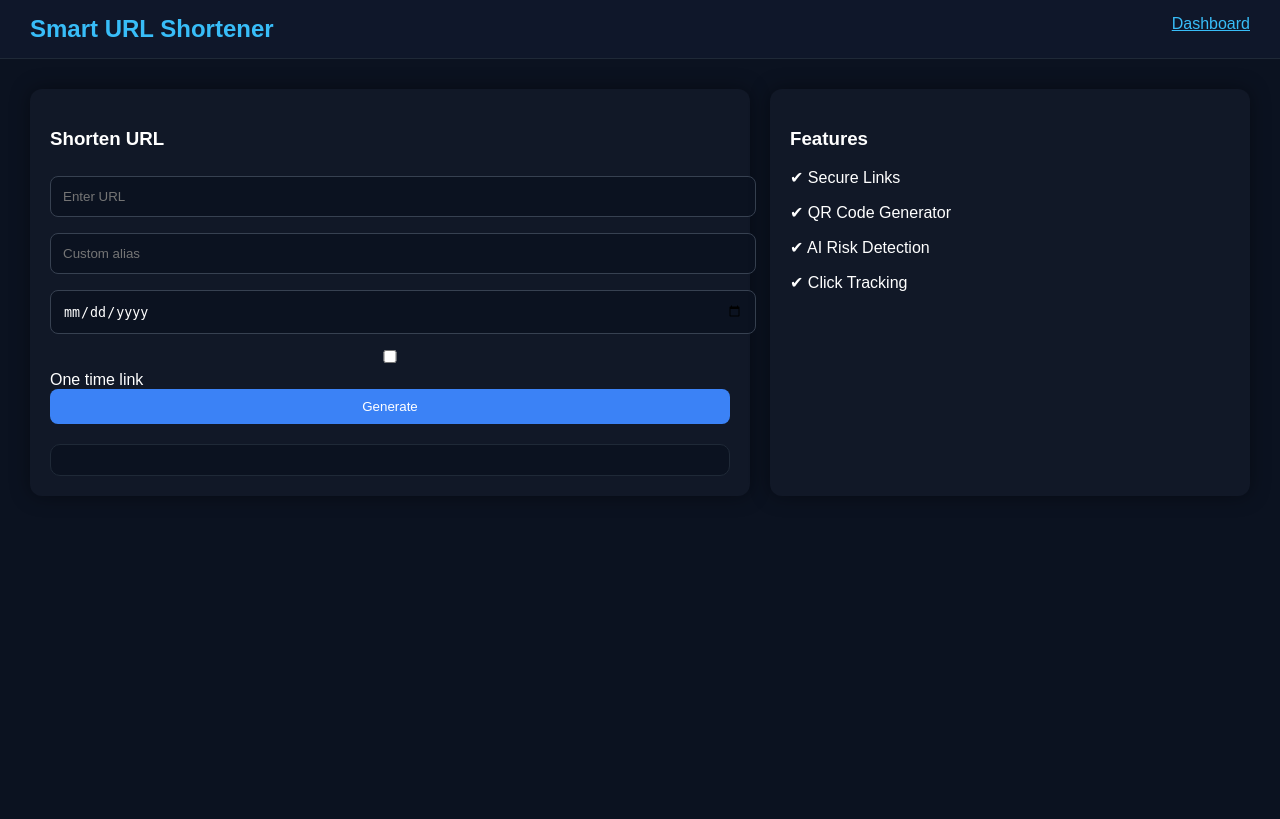
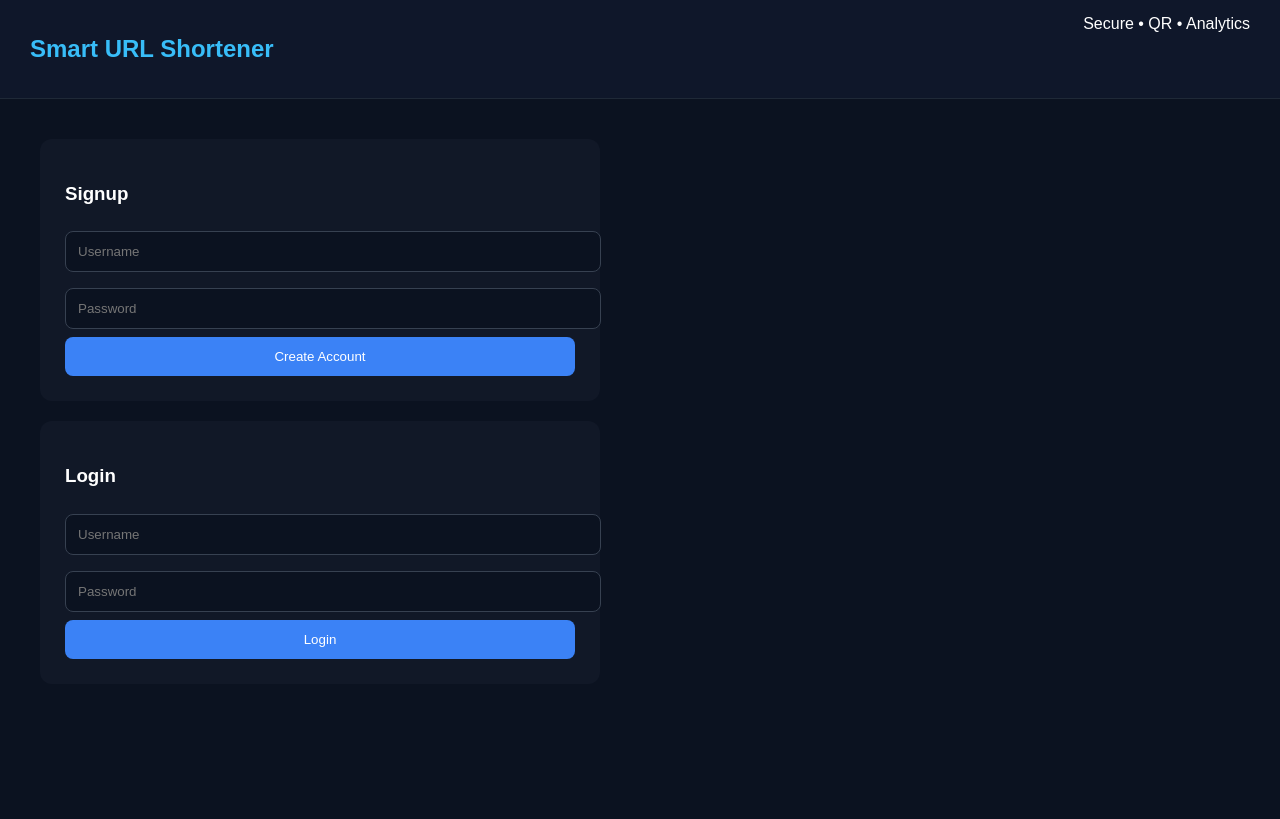
Before and after one commit to nirgunav/Smart-URL-Shortener, a Flask app: page / in a window 1280 px wide. Before the commit the page ends 476 px from the top, so only its background shows below. Run offline with Flask 3, Linux system fonts and the light colour scheme; parts of the project's set-up code (start-up, migrations or seed data) failed here and were passed over.

Commit message:
Code Changes

```diff
--- a/templates/index.html
+++ b/templates/index.html
@@ -3,7 +3,6 @@
 
 <head>
     <title>Smart URL Shortener</title>
-
     <style>
         body {
             margin: 0;
@@ -21,22 +20,25 @@
         }
 
         .nav h2 {
-            margin: 0;
             color: #38bdf8;
         }
 
         .container {
             display: grid;
-            grid-template-columns: 1.2fr 0.8fr;
-            gap: 20px;
-            padding: 30px;
+            grid-template-columns: 1fr 1fr;
+            height: 90vh;
+        }
+
+        .left,
+        .right {
+            padding: 40px;
         }
 
         .card {
             background: #111827;
-            padding: 20px;
+            padding: 25px;
             border-radius: 12px;
-            box-shadow: 0 0 20px rgba(0, 0, 0, 0.4);
+            margin-bottom: 20px;
         }
 
         input {
@@ -50,46 +52,30 @@
         }
 
         button {
-            padding: 10px;
-            border-radius: 8px;
+            width: 100%;
+            padding: 12px;
             border: none;
             background: #3b82f6;
             color: white;
+            border-radius: 8px;
             cursor: pointer;
-            width: 100%;
         }
 
         button:hover {
             background: #2563eb;
         }
 
-        #result {
-            margin-top: 20px;
-            padding: 15px;
-            background: #0b1220;
-            border-radius: 10px;
-            border: 1px solid #1f2937;
+        #shortenSection {
+            display: none;
         }
 
-        .circle {
-            width: 90px;
-            height: 90px;
-            border-radius: 50%;
-            margin: 10px auto;
-            display: flex;
-            align-items: center;
-            justify-content: center;
-            font-weight: bold;
-        }
-
-        .small {
-            font-size: 12px;
-            color: #94a3b8;
-            text-align: center;
+        #result {
+            margin-top: 15px;
         }
 
         a {
             color: #38bdf8;
+            word-break: break-all;
         }
     </style>
 </head>
@@ -98,81 +84,117 @@
 
     <div class="nav">
         <h2>Smart URL Shortener</h2>
-        <a href="/dashboard" style="color:#38bdf8;">Dashboard</a>
+        <div>Secure • QR • Analytics</div>
     </div>
 
     <div class="container">
 
-        <!-- LEFT -->
+        <!-- LEFT: AUTH -->
+        <div class="left">
+
             <div class="card">
+                <h3>Signup</h3>
+                <input id="su_username" placeholder="Username">
+                <input id="su_password" type="password" placeholder="Password">
+                <button onclick="signup()">Create Account</button>
+            </div>
 
+            <div class="card">
+                <h3>Login</h3>
+                <input id="username" placeholder="Username">
+                <input id="loginPassword" type="password" placeholder="Password">
+                <button onclick="login()">Login</button>
+            </div>
+
+        </div>
+
+        <!-- RIGHT: APP -->
+        <div class="right">
+
+            <div class="card" id="shortenSection">
                 <h3>Shorten URL</h3>
 
                 <input id="url" placeholder="Enter URL">
                 <input id="custom" placeholder="Custom alias">
                 <input type="date" id="expiry">
-
-            <label>
-                <input type="checkbox" id="one_time">
-                One time link
-            </label>
+                <label><input type="checkbox" id="one_time"> One time link</label>
 
                 <button onclick="shorten()">Generate</button>
 
                 <div id="result"></div>
-
             </div>
 
-        <!-- RIGHT -->
-        <div class="card">
-            <h3>Features</h3>
-            <p>✔ Secure Links</p>
-            <p>✔ QR Code Generator</p>
-            <p>✔ AI Risk Detection</p>
-            <p>✔ Click Tracking</p>
         </div>
 
     </div>
 
     <script>
+        function signup() {
+            fetch("/register", {
+                method: "POST",
+                headers: { "Content-Type": "application/json" },
+                body: JSON.stringify({
+                    username: su_username.value,
+                    password: su_password.value
+                })
+            })
+                .then(r => r.json())
+                .then(data => {
+                    if (data.token) {
+                        localStorage.setItem("token", data.token);
+                        alert("Signup success");
+                    } else {
+                        alert(data.error);
+                    }
+                });
+        }
+
+        function login() {
+            fetch("/login", {
+                method: "POST",
+                headers: { "Content-Type": "application/json" },
+                body: JSON.stringify({
+                    username: username.value,
+                    password: loginPassword.value
+                })
+            })
+                .then(r => r.json())
+                .then(data => {
+                    if (data.token) {
+                        localStorage.setItem("token", data.token);
+                        alert("Login success");
+                    } else {
+                        alert("Login failed");
+                    }
+                });
+        }
+
         function shorten() {
-
-            let token = localStorage.getItem("token");
-            if (!token) return alert("Login required");
-
             fetch("/api/shorten", {
                 method: "POST",
                 headers: {
                     "Content-Type": "application/json",
-                    "Authorization": "Bearer " + token
+                    "Authorization": "Bearer " + localStorage.getItem("token")
                 },
                 body: JSON.stringify({
-                    url: document.getElementById("url").value,
-                    custom: document.getElementById("custom").value,
-                    expiry: document.getElementById("expiry").value,
-                    one_time: document.getElementById("one_time").checked
+                    url: url.value,
+                    custom: custom.value,
+                    expiry: expiry.value,
+                    one_time: one_time.checked
                 })
             })
                 .then(r => r.json())
                 .then(data => {
 
                     if (!data.short_url) {
-                        document.getElementById("result").innerHTML = data.error;
+                        result.innerHTML = data.error;
                         return;
                     }
 
-                    let color =
-                        data.risk_level === "Safe" ? "#38bdf8" :
-                            data.risk_level === "Suspicious" ? "#f59e0b" :
-                                "#ef4444";
-
-                    document.getElementById("result").innerHTML = `
-            <div class="circle" style="background:${color}">
-                ${data.score}/10
-            </div>
-
-            <p class="small">${data.short_url}</p>
-
+                    result.innerHTML = `
+            <p><b>Short URL:</b></p>
+            <a href="${data.short_url}" target="_blank">${data.short_url}</a>
+            <br><br>
             <img src="${data.qr}" width="120">
         `;
                 });
```
Also changed, not shown: templates/dashboard.html (+12 -50 lines), static/style.css (added). Lines whose indentation alone changed are shown as unchanged.
